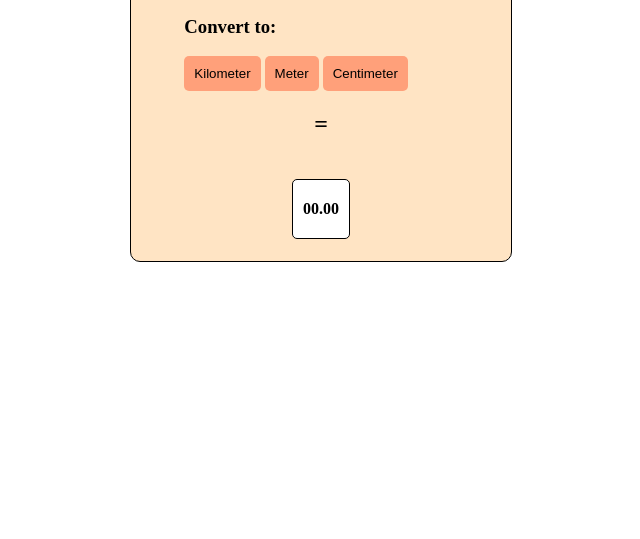
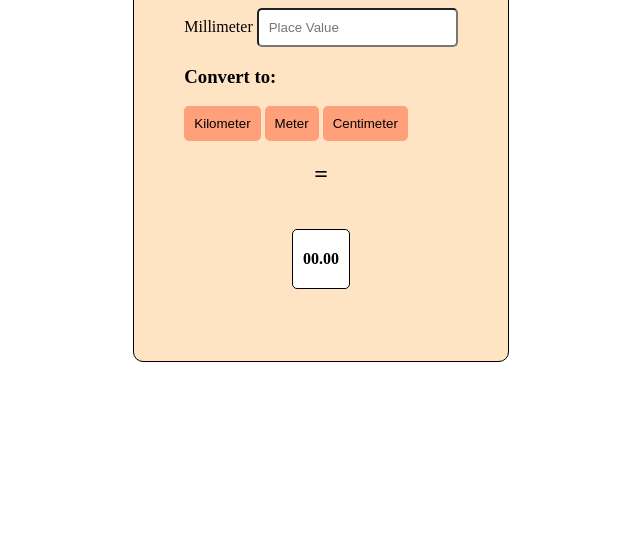
Before and after one commit to eysiel/exercise-convert, a plain HTML site: page index.html in a window 1280 px wide. Shown: the part 261-800 px from the top of the page, without its empty margins (319-959 px from the left). Drawn offline with Linux system fonts and the light colour scheme.

Commit message:
for update 2

```diff
--- a/css/style.css
+++ b/css/style.css
@@ -10,10 +10,11 @@ div .box{
     flex-direction: column;
     margin-top: 100px;
     background-color: bisque;
-    width: 30%;
+    width: auto;
     height: auto;
     border: 1px solid black;
     border-radius: 10px;
+    padding: 50px;
 }
 form{
     margin-top: 30px;
--- a/index.html
+++ b/index.html
@@ -31,6 +31,6 @@
 
 
 
-    <script src="/js/script.js"></script>
+    <script src="js/script.js"></script>
 </body>
 </html>
```
